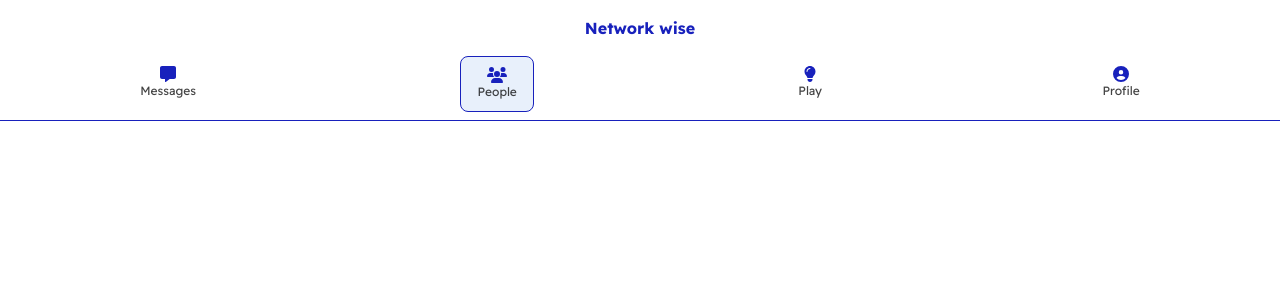
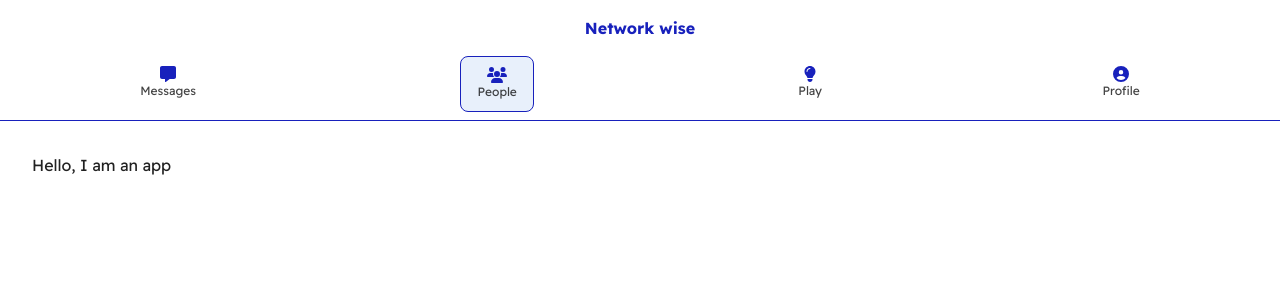
Before and after one commit to ValeriiaZub/networkwise, a React (Create React App) app: page /app in a window 1280 px wide. Shown: the top 300 px of the page. Built offline with nearby package versions, Linux system fonts and the light colour scheme.

Commit message:
Added outlet for rendering child routes

```diff
--- a/src/components/AppLayout.jsx
+++ b/src/components/AppLayout.jsx
@@ -1,10 +1,10 @@
-import { Link, useLocation } from "react-router-dom"
+import { Link, useLocation, Outlet } from "react-router-dom"
 import { Box, styled, Typography } from "@mui/material"
 import { FontAwesomeIcon } from '@fortawesome/react-fontawesome'
 import { faMessage, faUsers, faLightbulb, faCircleUser } from '@fortawesome/free-solid-svg-icons'
 
 
-export const AppContainer = styled('div')({
+const AppContainer = styled('div')({
     padding: '32px',
     width: '100%'
 })
@@ -62,6 +62,9 @@ const AppLayout = () => {
                 </Item>
             </Link>
         </Flex>
+        <AppContainer>
+            <Outlet />
+        </AppContainer>
     </>
 }
 
--- a/src/index.js
+++ b/src/index.js
@@ -55,7 +55,7 @@ ReactDOM.render(
             <Route element={<div>Not implemented yet</div>} path="messages/:id" />
             <Route element={<div>Not implemented yet</div>} path="play" />
             <Route element={<div>Not implemented yet</div>} path="profile" />
-            <Route element={<App />} path="*" />
+            <Route element={<App />} path="/app" />
           </Route>
           <Route element={<div>404</div>} />
         </Routes>
```
